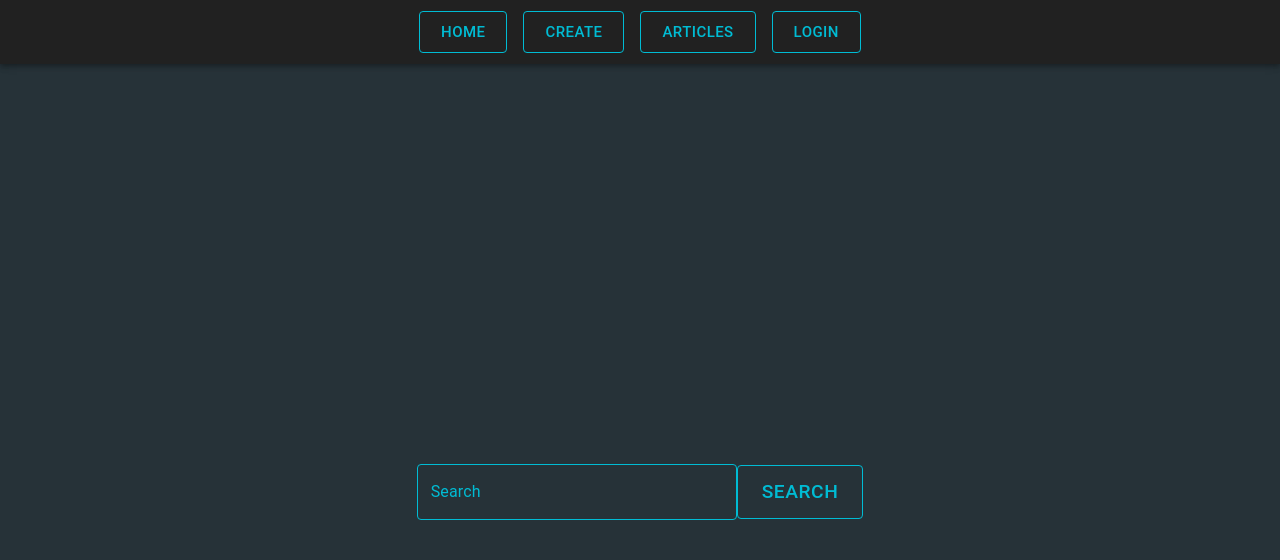
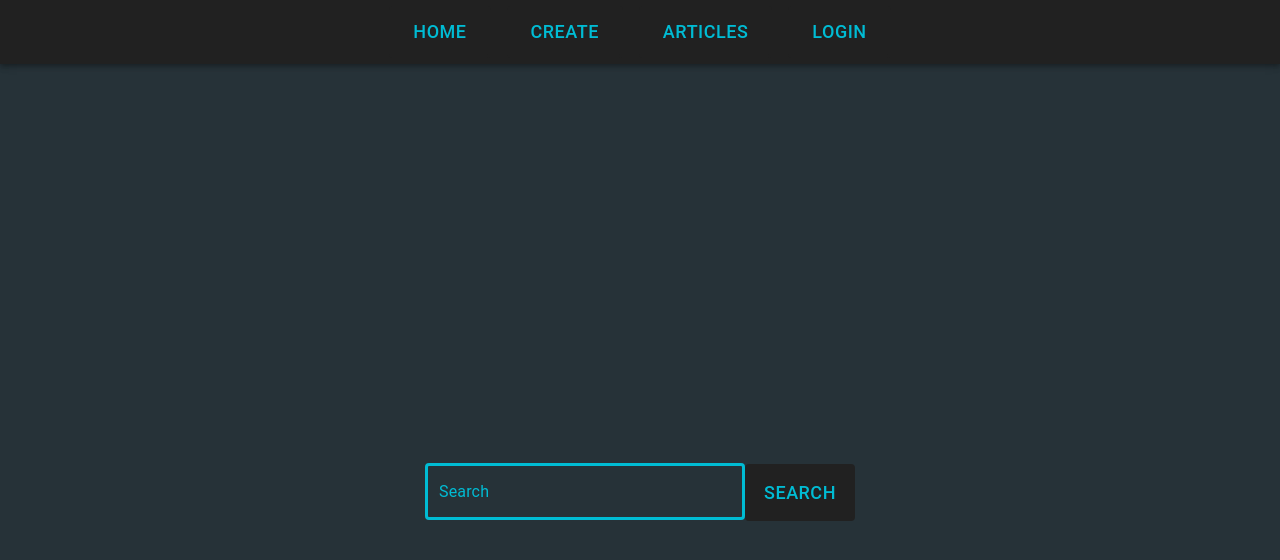
Before and after one commit to FearlessFerris/QuickWiki, a React (Create React App) app in the folder quickwiki-frontend/: page / in a window 1280 px wide. Shown: the top 560 px of the page. Built offline with nearby package versions, Linux system fonts and the light colour scheme.

Commit message:
Create User

```diff
--- a/quickwiki-frontend/src/components/Navbar.js
+++ b/quickwiki-frontend/src/components/Navbar.js
@@ -11,133 +11,100 @@ import { AppBar, Box, Button, Container, createTheme, IconButton, Menu, MenuItem
 
 
 // Navbar Component
-const customTheme = createTheme({
-    palette: {
-      primary: {
-        main: '#00bcd4',
-      },
-    },
-    components: {
-      MuiTextField: {
-        styleOverrides: {
-          root: {
-            '& label.Mui-focused': {
-              color: '#00bcd4',
-            },
-            '& .MuiInput-underline:after': {
-              borderBottomColor: '#00bcd4',
-            },
-            '& .MuiOutlinedInput-root': {
-              '& fieldset': {
-                borderColor: '#00bcd4',
-              },
-              '&:hover fieldset': {
-                borderColor: '#00bcd4',
-              },
-              '&.Mui-focused fieldset': {
-                borderColor: '#00bcd4',
-              },
-            },
-          },
-        },
-      },
-    },
-  });
-
-function Navbar(){
+function Navbar() {
 
 
 
 
-    return(
-        <div className = 'navbar-container'
-            style = {{
+    return (
+        <div className='navbar-container'
+            style={{
                 width: '100%'
             }}
         >
             <AppBar
-                position = 'static'
-                sx = {{
+                position='static'
+                sx={{
                     backgroundColor: '#212121',
                 }}
             >
                 <Toolbar
-                    sx = {{
+                    sx={{
                         display: 'flex',
                         justifyContent: 'center',
                     }}
                 >
 
                     <Box
-                    sx = {{
+                        sx={{
                             backgroundColor: '#212121',
                             display: 'flex',
                             justifyContent: 'center'
                         }}
                     >
                         <Button
-                            component = { Link }
-                            to = '/'
+                            component={Link}
+                            to='/'
                             variant="outlined"
                             size="large"
                             sx={{
-                                color: customTheme.palette.primary.main,
-                                borderColor: customTheme.palette.primary.main,
+                                color: '#00bcd4',
+                                border: '.2rem solid #212121',
+                                fontSize: 'large',
                                 margin: '0 8px',
                                 '&:hover': {
-                                backgroundColor: 'rgba(0, 188, 212, 0.1)',
-                                borderColor: customTheme.palette.primary.main,
+                                    border: '.2rem solid #00bcd4',
                                 },
                             }}
                         >
                             Home
                         </Button>
                         <Button
-                            component = { Link }
-                            to = '/user/create'
+                            component={Link}
+                            to='/user/create'
                             variant="outlined"
                             size="large"
                             sx={{
-                                color: customTheme.palette.primary.main,
-                                borderColor: customTheme.palette.primary.main,
+                                color: '#00bcd4',
+                                border: '.2rem solid #212121',
+                                fontSize: 'large',
                                 margin: '0 8px',
                                 '&:hover': {
-                                backgroundColor: 'rgba(0, 188, 212, 0.1)',
-                                borderColor: customTheme.palette.primary.main,
+                                    border: '.2rem solid #00bcd4',
                                 },
                             }}
                         >
                             Create
                         </Button>
                         <Button
-                            component = { Link }
-                            to = '/searches'
+                            component={Link}
+                            to='/searches'
                             variant="outlined"
                             size="large"
                             sx={{
-                                color: customTheme.palette.primary.main,
-                                borderColor: customTheme.palette.primary.main,
+                                color: '#00bcd4',
+                                border: '.2rem solid #212121',
+                                fontSize: 'large',
                                 margin: '0 8px',
                                 '&:hover': {
-                                backgroundColor: 'rgba(0, 188, 212, 0.1)',
-                                borderColor: customTheme.palette.primary.main,
+                                    border: '.2rem solid #00bcd4',
                                 },
                             }}
                         >
                             Articles
                         </Button>
                         <Button
-                            component = { Link }
-                            to = '/user/login'
+                            component={Link}
+                            to='/user/login'
                             variant="outlined"
                             size="large"
                             sx={{
-                                color: customTheme.palette.primary.main,
-                                borderColor: customTheme.palette.primary.main,
+                                color: '#00bcd4',
+                                border: '.2rem solid #212121',
+                                fontSize: 'large',
                                 margin: '0 8px',
                                 '&:hover': {
-                                backgroundColor: 'rgba(0, 188, 212, 0.1)',
-                                borderColor: customTheme.palette.primary.main,
+                                    border: '.2rem solid #00bcd4',
                                 },
                             }}
                         >
--- a/quickwiki-frontend/src/components/SearchBar.js
+++ b/quickwiki-frontend/src/components/SearchBar.js
@@ -41,6 +41,22 @@ const customTheme = createTheme({
         },
       },
     },
+    MuiButton: {
+      styleOverrides: {
+        root: {
+          backgroundColor: '#212121',
+          border: '.2rem solid #212121',
+          fontSize: 'large',
+          color: '#00bcd4',
+          padding: '.6rem 1rem',
+          '&:hover': {
+            border: '.2rem solid #00bcd4',
+            color: '#00bcd4',
+            fontSize: 'large'
+          }
+        }
+      }
+    }
   },
 });
 
@@ -76,13 +92,13 @@ function SearchBar() {
                             sx: {
                                 color: '#00bcd4',
                                 '& fieldset': {
-                                    borderColor: '#00bcd4',
+                                  border: '.2rem solid #00bcd4',
                                 },
                                 '&:hover fieldset': {
-                                    borderColor: '#00bcd4',
+                                  border: '.2rem solid #00bcd4',
                                 },
                                 '&.Mui-focused fieldset': {
-                                    borderColor: '#00bcd4',
+                                  border: '.2rem solid #00bcd4',
                                 },
                             },
                         }}
@@ -94,20 +110,8 @@ function SearchBar() {
                 <div>
 
                 <Button
-                    className='search-button'
-                    variant='outlined'
-
-                    style={{
-                        fontSize: '1.2rem',
-                        padding: '.6rem 1.5rem',
-                        color: '#00bcd4',
-                        borderColor: '#00bcd4',
-                        '&:hover': {
-                            backgroundColor: '#00bcd4',
-                            borderColor: '#00bcd4',
-                            color: '#00bcd4',
-                        }
-                    }}
+                    className = 'search-button'
+                    variant = 'outlined'
                 >
                 Search
                 </Button>
```
Also changed, not shown: quickwiki-frontend/src/components/CreateUser.js (+52 -6 lines). Lines whose indentation alone changed are shown as unchanged.
